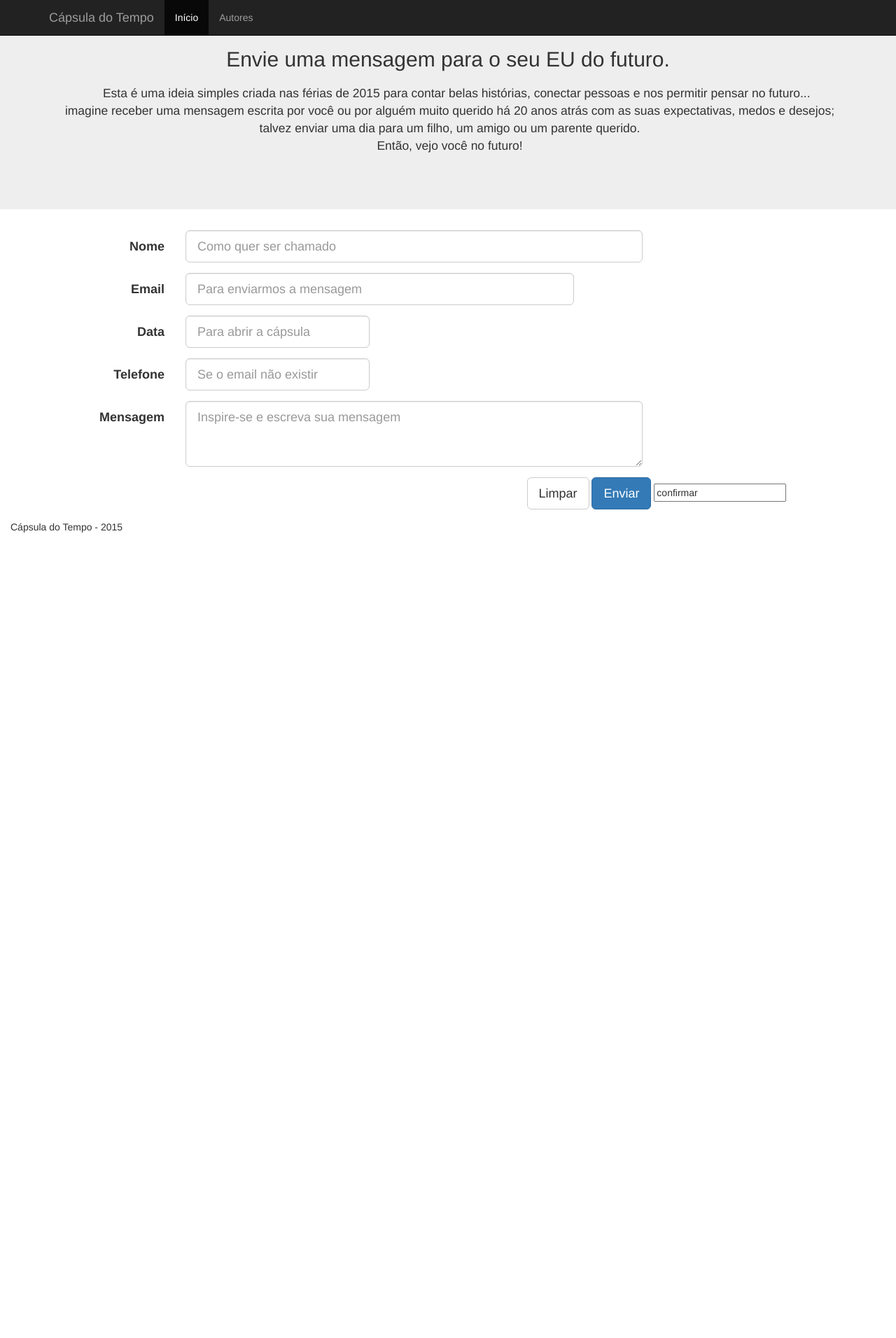
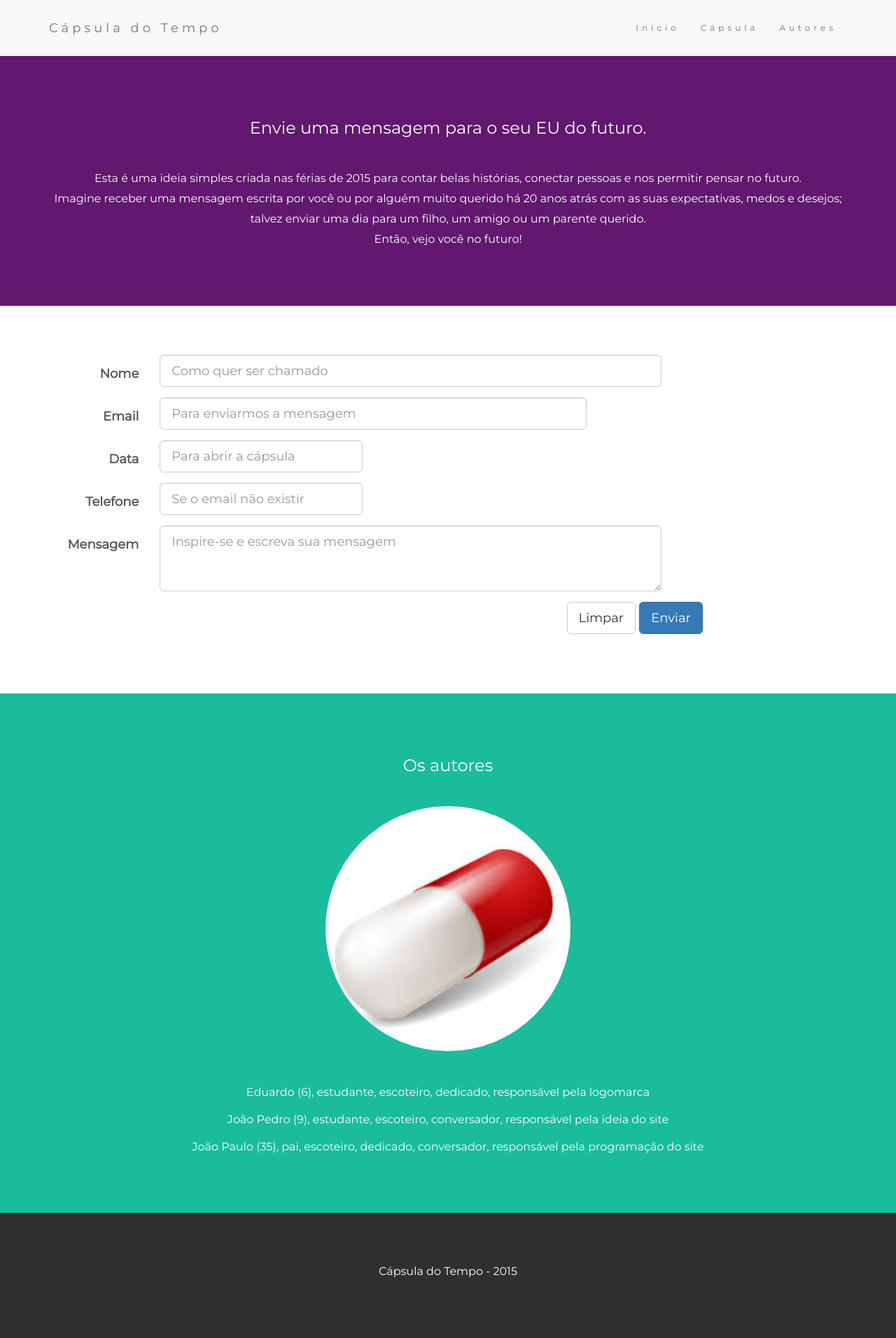
Before and after one commit to n0va1s/timecapsule, a PHP site: page / in a window 1280 px wide. Shown: the whole page at 70% size. Before the commit the page ends 761 px from the top, so only its background shows below. Run offline with PHP 8.4, Linux system fonts and the light colour scheme; some libraries are stand-ins or nearby versions.

Commit message:
Mudanca do leiaute

```diff
--- /dev/null
+++ b/assets/apresentacao.php
@@ -0,0 +1,7 @@
+<div class="container-fluid bg-2 text-center">
+  <h3 class="margin">Envie uma mensagem para o seu EU do futuro.</h3>
+  <p>Esta é uma ideia simples criada nas férias de 2015 para contar belas histórias, conectar pessoas e nos permitir pensar
+     no futuro.<br /> Imagine receber uma mensagem escrita por você ou por alguém muito querido há 20 anos atrás com as suas expectativas, medos e
+     desejos;<br />talvez enviar uma dia para um filho, um amigo ou um parente querido.<br />Então, vejo você no futuro!
+  </p>
+</div>
--- a/assets/autor.php
+++ b/assets/autor.php
@@ -1,5 +1,7 @@
-<div class="starter-template">
-    <h1>Conheća os autores:</h1>
-    <p class="lead">
-        João Paulo, João Pedro e Eduardo Novais</p>
+<div class="container-fluid bg-1 text-center">
+  <h3 class="margin">Os autores</h3>
+  <img src="./assets/favicon.ico" class="img-responsive img-circle margin" style="display:inline" alt="Autores" width="350" height="350">
+  <p>Eduardo (6), estudante, escoteiro, dedicado, responsável pela logomarca</p>
+  <p>João Pedro (9), estudante, escoteiro, conversador, responsável pela ideia do site</p>
+  <p>João Paulo (35), pai, escoteiro, dedicado, conversador, responsável pela programação do site</p>
 </div>
--- a/assets/cabecalho.php
+++ b/assets/cabecalho.php
@@ -1,30 +1,51 @@
 <head>
-    <meta charset="UTF-8">
-    <meta http-equiv="X-UA-Compatible" content="IE=edge">
-    <meta name="viewport" content="width=device-width, initial-scale=1">
-    <!-- The above 3 meta tags *must* come first in the head; any other head content must come *after* these tags -->
-    <meta name="description" content="Send a message for your I from the future">
-    <meta name="author" content="joaopaulonovais@gmail.com">
-    <link rel="icon" href="./assets/favicon.ico">
-
-    <title>Cápsula do tempo (time capsule)</title>
-
-    <!-- Bootstrap core CSS -->
-    <link href="./vendor/components/bootstrap-default/css/bootstrap.min.css" rel="stylesheet">
-
-    <!-- IE10 viewport hack for Surface/desktop Windows 8 bug -->
-    <link href="./vendor/components/bootstrap-default/css/ie10-viewport-bug-workaround.css" rel="stylesheet">
-
-    <!-- Custom styles for this template -->
-    <link href="starter-template.css" rel="stylesheet">
-
-    <!-- Just for debugging purposes. Don't actually copy these 2 lines! -->
-    <!--[if lt IE 9]><script src="../../assets/js/ie8-responsive-file-warning.js"></script><![endif]-->
-    <script src="../../assets/js/ie-emulation-modes-warning.js"></script>
-
-    <!-- HTML5 shim and Respond.js for IE8 support of HTML5 elements and media queries -->
-    <!--[if lt IE 9]>
-    <script src="https://oss.maxcdn.com/html5shiv/3.7.2/html5shiv.min.js"></script>
-    <script src="https://oss.maxcdn.com/respond/1.4.2/respond.min.js"></script>
-    <![endif]-->
+  <title>Cápsula do Tempo (time capsule)</title>
+  <meta charset="utf-8">
+  <meta name="viewport" content="width=device-width, initial-scale=1">
+  <link rel="stylesheet" href="http://maxcdn.bootstrapcdn.com/bootstrap/3.3.5/css/bootstrap.min.css">
+  <link href="http://fonts.googleapis.com/css?family=Montserrat" rel="stylesheet">
+  <script src="https://ajax.googleapis.com/ajax/libs/jquery/1.11.1/jquery.min.js"></script>
+  <script src="http://maxcdn.bootstrapcdn.com/bootstrap/3.3.5/js/bootstrap.min.js"></script>
+  <style>
+  body {
+      font: 20px Montserrat, sans-serif;
+      line-height: 1.8;
+      color: #f5f6f7;
+  }
+  p {font-size: 16px;}
+  .margin {margin-bottom: 45px;}
+  .bg-1 {
+      background-color: #1abc9c; /* Green */
+      color: #ffffff;
+  }
+  .bg-2 {
+      background-color: #61186E;
+      /*background-color: #474e5d;*/ /* Dark Blue */
+      color: #ffffff;
+  }
+  .bg-3 {
+      background-color: #ffffff; /* White */
+      color: #555555;
+  }
+  .bg-4 {
+      background-color: #2f2f2f; /* Black Gray */
+      color: #fff;
+  }
+  .container-fluid {
+      padding-top: 70px;
+      padding-bottom: 70px;
+  }
+  .navbar {
+      padding-top: 15px;
+      padding-bottom: 15px;
+      border: 0;
+      border-radius: 0;
+      margin-bottom: 0;
+      font-size: 12px;
+      letter-spacing: 5px;
+  }
+  .navbar-nav  li a:hover {
+      color: #1abc9c !important;
+  }
+  </style>
 </head>
--- a/assets/home.php
+++ b/assets/inicio.php
@@ -3,19 +3,10 @@
 <?php include 'cabecalho.php' ?>
 <body>
 <?php include 'menu.php' ?>
-<div class="jumbotron">
-  <center><h2>Envie uma mensagem para o seu <abbr>EU</abbr> do futuro.</h2>
-  <blockquote>&nbsp;&nbsp;&nbsp;&nbsp;Esta é uma ideia simples criada nas férias
-     de 2015 para contar belas histórias, conectar pessoas e nos permitir pensar
-     no futuro...<br /> imagine receber uma mensagem escrita por você ou por
-     alguém muito querido há 20 anos atrás com as suas expectativas, medos e
-     desejos;<br />
-talvez enviar uma dia para um filho, um amigo ou um parente querido.<br />
-Então, vejo você no futuro!
-  </blockquote></center>
-</div>
-<div class="container">
-<form class="form-horizontal" role="form" action="./index.php" method="get">
+<?php include 'apresentacao.php' ?>
+<!-- Capsula -->
+<div class="container-fluid bg-3 text-center">
+  <form class="form-horizontal" role="form" action="./index.php" method="post">
     <div class="form-group form-group-lg">
         <label for="name" class="col-sm-2 control-label">Nome</label>
         <div class="col-sm-7">
@@ -47,22 +38,15 @@ Então, vejo você no futuro!
         </div>
     </div>
     <div class="form-group">
-        <div class="col-sm-offset-7 col-sm-5">
+        <div class="col-sm-offset-6 col-sm-5">
             <button type="reset" class="btn btn-default btn-lg">Limpar</button>
             <button type="submit" class="btn btn-primary btn-lg">Enviar</button>
-            <input type="hideen" name="acao" value="confirmar">
+            <input type="hidden" name="acao" value="confirmar">
         </div>
     </div>
 </form>
 </div>
+<?php include 'autor.php' ?>
 <?php include 'rodape.php' ?>
-<!-- Bootstrap core JavaScript
-================================================== -->
-<!-- Placed at the end of the document so the pages load faster -->
-<script src="https://ajax.googleapis.com/ajax/libs/jquery/1.11.3/jquery.min.js"></script>
-<script>window.jQuery || document.write('<script src="../../assets/js/vendor/jquery.min.js"><\/script>')</script>
-<script src="../../dist/js/bootstrap.min.js"></script>
-<!-- IE10 viewport hack for Surface/desktop Windows 8 bug -->
-<script src="../../assets/js/ie10-viewport-bug-workaround.js"></script>
 </body>
 </html>
--- a/assets/menu.php
+++ b/assets/menu.php
@@ -1,19 +1,19 @@
-<nav class="navbar navbar-inverse navbar-fixed-top">
+<nav class="navbar navbar-default">
   <div class="container">
     <div class="navbar-header">
-            <button type="button" class="navbar-toggle collapsed" data-toggle="collapse" data-target="#navbar" aria-expanded="false" aria-controls="navbar">
-                <span class="sr-only">Toggle navigation</span>
+      <button type="button" class="navbar-toggle" data-toggle="collapse" data-target="#myNavbar">
         <span class="icon-bar"></span>
         <span class="icon-bar"></span>
         <span class="icon-bar"></span>
       </button>
       <a class="navbar-brand" href="#">Cápsula do Tempo</a>
     </div>
-        <div id="navbar" class="collapse navbar-collapse">
-            <ul class="nav navbar-nav">
-                <li class="active"><a href="#">Início</a></li>
-                <li><a href="#author">Autores</a></li>
+    <div class="collapse navbar-collapse" id="myNavbar">
+      <ul class="nav navbar-nav navbar-right">
+        <li><a href="#">Início</a></li>
+        <li><a href="#capsula">Cápsula</a></li>
+        <li><a href="#autores">Autores</a></li>
       </ul>
-        </div><!--/.nav-collapse -->
+    </div>
   </div>
 </nav>
--- a/assets/rodape.php
+++ b/assets/rodape.php
@@ -1,3 +1,3 @@
-<footer class="container-fluid">
-  <p>Cápsula do Tempo - <?php echo date("Y") ?></p>
+<footer class="container-fluid bg-4 text-center">
+  <p>Cápsula do Tempo - 2015</p>
 </footer>
--- a/index.php
+++ b/index.php
@@ -1,24 +1,15 @@
 <?php
 
-//require_once 'vendor/autoload.php';
+require_once 'vendor/autoload.php';
 require_once 'src/TimeCapsuleController.php';
 
-/* paginas
- * index - esqueleto principal
- * formulario - para captura das informacoes a serem armazenadas
- * confirmacao - do preenchimento
- * erro - de execucao da aplicacao
- * sucesso - ao gravar a capsula
- * autor - da aplicacao
-*/
-
     $controller = new TimeCapsuleController();
-    $acao = isset($_GET['acao']) ? $_GET['acao'] : '';
+    $acao = isset($_POST['acao']) ? $_POST['acao'] : '';
 
     if($acao == "confirmar") {
         $controller->exibir("confirmacao");
     } elseif ($acao == "lacrar") {
         $controller->lacrar();
     } else {
-        $controller->exibir("home");
+        $controller->exibir("inicio");
     }
--- a/src/TimeCapsuleController.php
+++ b/src/TimeCapsuleController.php
@@ -19,11 +19,11 @@ class TimeCapsuleController
     public function lacrar(){
 
         $model = new TimeCapsuleModel();
-        $model->setName(isset($_GET["name"]) ? $_GET["name"] : "");
-        $model->setDate(isset($_GET["date"]) ? $_GET["date"] : "");
-        $model->setEmail(isset($_GET["email"]) ? $_GET["email"] : "");
-        $model->setPhone(isset($_GET["phone"]) ? $_GET["phone"] : "");
-        $model->setMessage(isset($_GET["message"]) ? $_GET["message"] : "");
+        $model->setName(isset($_POST["name"]) ? $_POST["name"] : "");
+        $model->setDate(isset($_POST["date"]) ? $_POST["date"] : "");
+        $model->setEmail(isset($_POST["email"]) ? $_POST["email"] : "");
+        $model->setPhone(isset($_POST["phone"]) ? $_POST["phone"] : "");
+        $model->setMessage(isset($_POST["message"]) ? $_POST["message"] : "");
         $sucesso = $model->gravar($model);
 
         if($sucesso){
--- a/src/TimeCapsuleModel.php
+++ b/src/TimeCapsuleModel.php
@@ -16,11 +16,11 @@ class TimeCapsuleModel {
     public function setName($name) {
 //TODO: Mover para uma classe Validator
 //TODO: isRequired, isNumeric, isText, isPhone, isEmail, isValid, isDate
-        $this->name = $name;
+        $this->name = utf8_encode($name);
     }
 
     public function setPhone($phone) {
-        $this->phone = str_replace($phone, "-", null);
+        $this->phone = str_replace(str_replace(str_replace($phone, "-", ""),")",""),"(","");
     }
 
     public function setEmail($email) {
@@ -28,15 +28,19 @@ class TimeCapsuleModel {
     }
 
     public function setDate($date) {
-        $this->date = str_replace($date, "/", null);
+        $dia = substr($date, 0,2);
+        $mes = substr($date, 3,2);
+        $ano = substr($date, 6,4);
+        $date = date_create($ano."-".$mes."-".$dia);
+        $this->date = date_format($date, 'Y-m-d');
     }
 
     public function setMessage($message) {
-        $this->message = isset($message) ? $message : "";
+        $this->message = isset($message) ? utf8_encode($message) : "";
     }
 
     public function getName(){
-        return $this->name;
+        return utf8_decode($this->name);
     }
 
     public function getPhone(){
@@ -51,7 +55,7 @@ class TimeCapsuleModel {
         return $this->date;
     }
     public function getMessage(){
-        return $this->message;
+        return utf8_decode($this->message);
     }
 
     public function gravar() {
```
Also changed, not shown: assets/confirmacao.php (+10 -22 lines), assets/erro.php (+7 -10 lines), assets/sucesso.php (+7 -17 lines), src/TimeCapsuleDAO.php (line endings or trailing spaces). Lines whose indentation alone changed are shown as unchanged.
